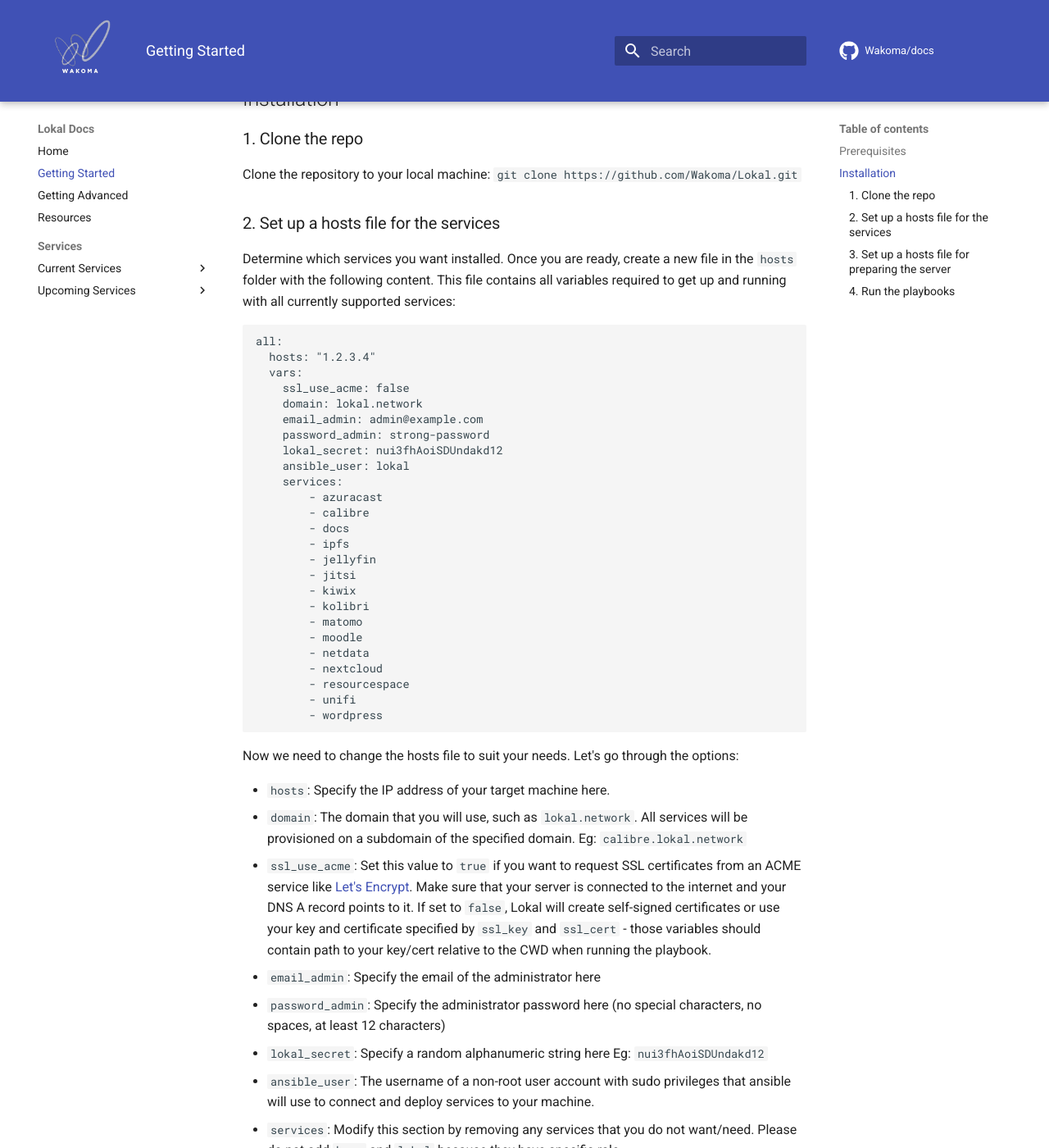
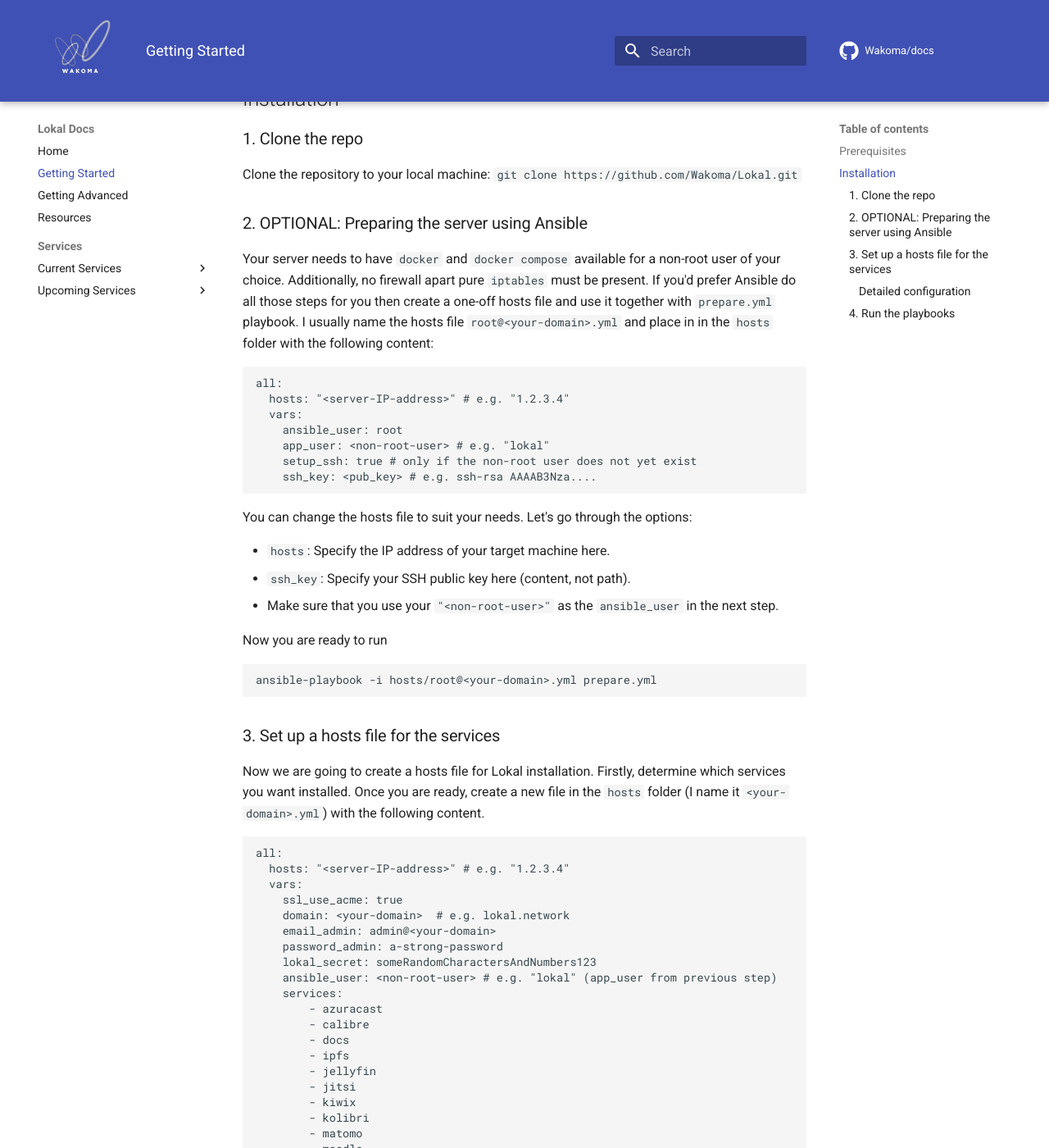
Before and after one commit to Wakoma/docs, an MkDocs documentation site: the page built from docs/gettingstarted.md, in a window 1280 px wide and 1400 px high, scrolled down 487 px. Shown: the whole window at 82% size. Built offline with MkDocs 1.6.1 and Material for MkDocs 9.7.7, drawn with Linux system fonts in a browser that asks for light colours; comment, search, counter and statistics services are not loaded; some of the changed text lies outside the part shown.

Commit message:
Reorder installation steps so they are followable

````diff
--- a/docs/gettingstarted.md
+++ b/docs/gettingstarted.md
@@ -17,20 +17,48 @@
 Clone the repository to your local machine:
 `git clone https://github.com/Wakoma/Lokal.git`
 
-### 2. Set up a hosts file for the services
+### 2. OPTIONAL: Preparing the server using Ansible
 
-Determine which services you want installed. Once you are ready, create a new file in the `hosts` folder with the following content. This file contains all variables required to get up and running with all currently supported services:
+Your server needs to have `docker` and `docker compose` available for a non-root user of your choice. Additionally, no
+firewall apart pure `iptables` must be present. If you'd prefer Ansible do all those steps for you then create a one-off
+hosts file and use it together with `prepare.yml` playbook. I usually name the hosts file `root@<your-domain>.yml` and
+place in in the `hosts` folder with the following content:
 
 ```yaml
 all:
-  hosts: "1.2.3.4"
+  hosts: "<server-IP-address>" # e.g. "1.2.3.4"
   vars:
-    ssl_use_acme: false
-    domain: lokal.network
-    email_admin: admin@example.com
-    password_admin: strong-password
-    lokal_secret: nui3fhAoiSDUndakd12
-    ansible_user: lokal
+    ansible_user: root
+    app_user: <non-root-user> # e.g. "lokal"
+    setup_ssh: true # only if the non-root user does not yet exist
+    ssh_key: <pub_key> # e.g. ssh-rsa AAAAB3Nza....
+```
+You can change the hosts file to suit your needs. Let's go through the options:
+
+- `hosts`: Specify the IP address of your target machine here.
+- `ssh_key`: Specify your SSH public key here (content, not path).
+- Make sure that you use your `"<non-root-user>"` as the `ansible_user` in the next step.
+
+Now you are ready to run
+```bash
+ansible-playbook -i hosts/root@<your-domain>.yml prepare.yml
+```
+
+### 3. Set up a hosts file for the services
+
+Now we are going to create a hosts file for Lokal installation. Firstly, determine which services you want installed.
+Once you are ready, create a new file in the `hosts` folder (I name it `<your-domain>.yml`) with the following content.
+
+```yaml
+all:
+  hosts: "<server-IP-address>" # e.g. "1.2.3.4"
+  vars:
+    ssl_use_acme: true
+    domain: <your-domain>  # e.g. lokal.network
+    email_admin: admin@<your-domain>
+    password_admin: a-strong-password
+    lokal_secret: someRandomCharactersAndNumbers123
+    ansible_user: <non-root-user> # e.g. "lokal" (app_user from previous step)
     services:
         - azuracast
         - calibre
@@ -48,7 +76,15 @@
         - unifi
         - wordpress
 ```
-Now we need to change the hosts file to suit your needs. Let's go through the options:
+Now you are ready to start the installation with command
+```bash
+ansible-playbook -i hosts/<your-new-hosts-file>.yml playbook.yml
+```
+We strongly advise to reboot the server after initial installation or if the initial installation fails.
+
+#### Detailed configuration
+
+We need to change the hosts file to suit your needs. Let's go through the options:
 
 - `hosts`: Specify the IP address of your target machine here.
 - `domain`: The domain that you will use, such as `lokal.network`. All services will be provisioned on a subdomain of the specified domain. Eg: `calibre.lokal.network`
@@ -64,24 +100,6 @@
 
 When you're all done and ready, please save the file with a name of your choice in the hosts folder. In this guide, we will assume the name of this file to be `machine`
 
-### 3. Set up a hosts file for preparing the server
-
-Create a new file in the `hosts` folder with the following content:
-
-```yaml
-all:
-  hosts: "1.2.3.4"
-  vars:
-    app_user: lokal
-    ansible_user: root
-    setup_ssh: true
-    ssh_key: pub_key
-```
-Now we need to change the hosts file to suit your needs. Let's go through the options:
-
-- `hosts`: Specify the IP address of your target machine here.
-- `ssh_key`: Specify your SSH public key here (content, not path).
-- Ensure that the `ansible_user` from Step 2 is the same as `app_user` here.
 
 ### 4. Run the playbooks
 
````
Also changed, not shown: docs/installation.md (+1 -1 lines).
